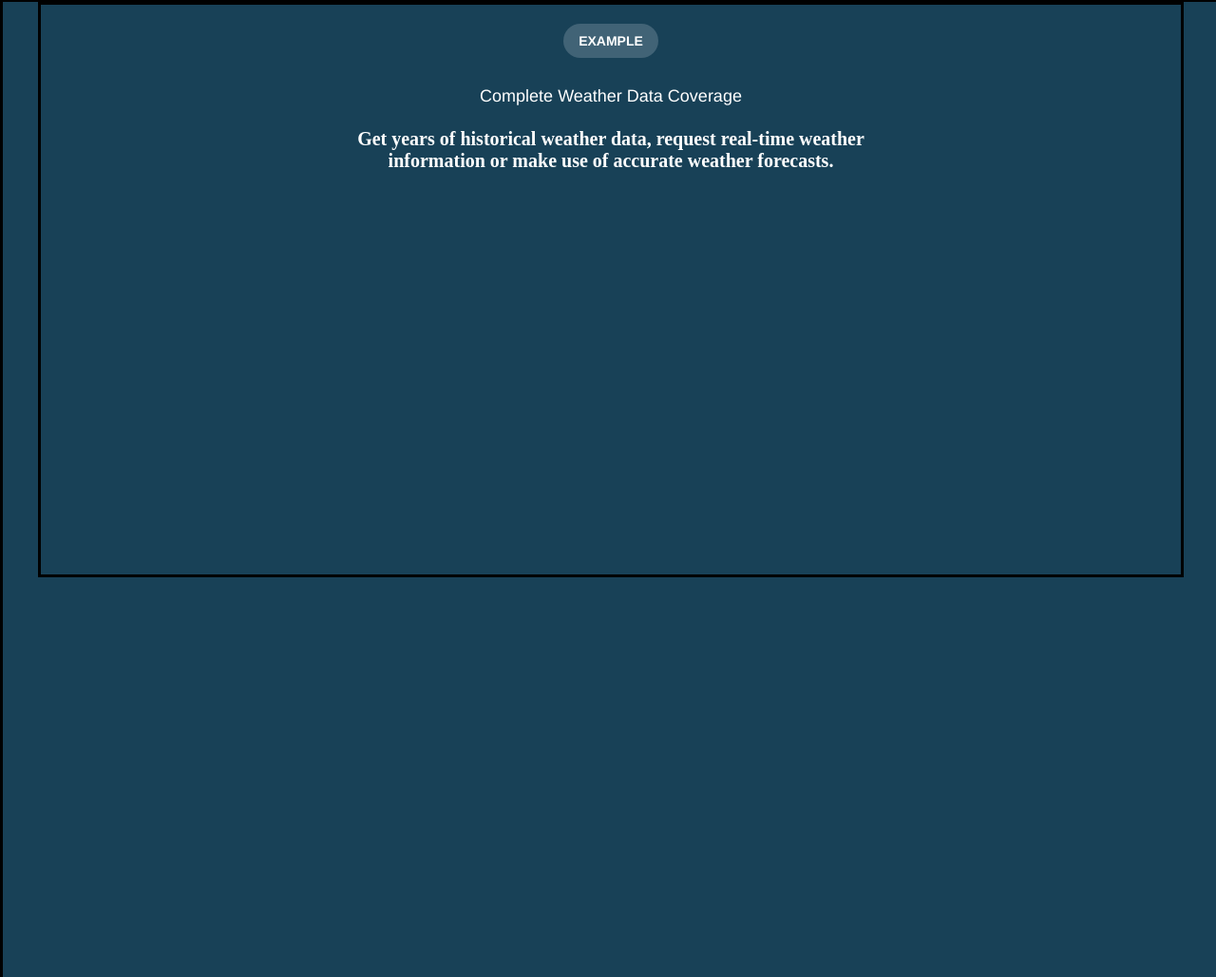
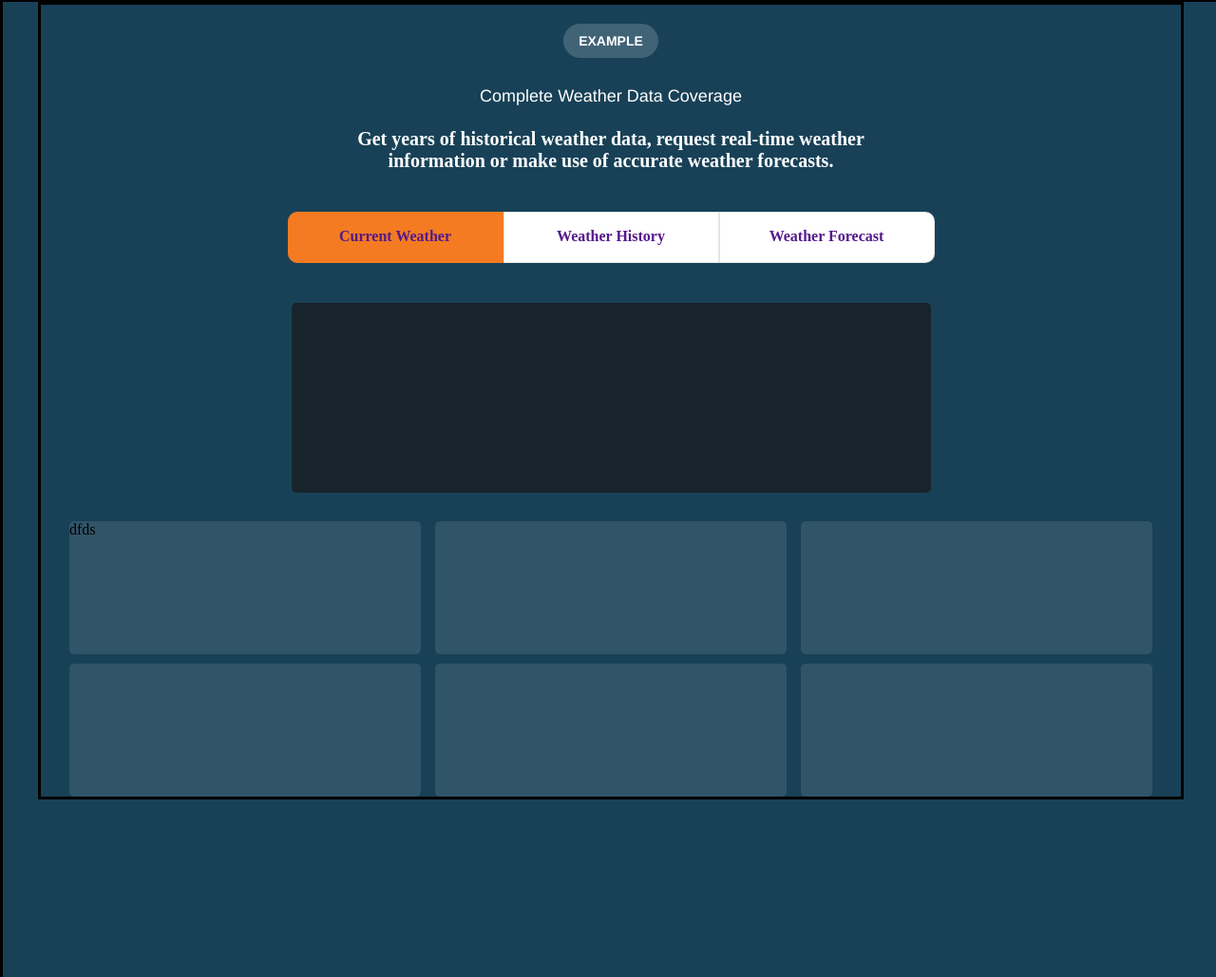
Before and after one commit to greendress2022/Project_Weather, a plain HTML site: page index.html in a window 1280 px wide. Shown: the part 1571-2600 px from the top of the page at 95% size. Drawn offline with Linux system fonts and the light colour scheme.

Commit message:
build the flex container for six flex items in section methods

```diff
--- a/index.html
+++ b/index.html
@@ -178,8 +178,30 @@
         <h4 class="coverage">Complete Weather Data Coverage</h4>
         <h5>Get years of historical weather data, request real-time weather information or make use of accurate weather forecasts.
         </h5>
+        <ul class="click-to-change">
+          <li class="with-radius-first selected-first"><a href="" class="">Current Weather</a></li>
+          <li><a href="">Weather History</a></li>
+          <li class="with-radius-last"><a href="">Weather Forecast</a></li>
+        </ul>
+        <!-- preformatted code goes here -->
+        <div class="results">
+        </div>
+        <div class="flex-container-for-six">
+          <div class="flex-item-of-six">dfds
+          </div>
+          <div class="flex-item-of-six"></div>
+          <div class="flex-item-of-six"></div>
+          <div class="flex-item-of-six"></div>
+          <div class="flex-item-of-six"></div>
+          <div class="flex-item-of-six"></div>
+        </div>
+
       </div>
-     </section>
+
+    </section>
+    <section class="grid">
+
+    </section>
     </div>
   </body>
 </html>
--- a/styles.css
+++ b/styles.css
@@ -456,7 +456,7 @@ h4 {
 .methods-container {
   border: solid black;
   max-width: 1170px;
-  height: 600px;
+  /* height: 1000px; */ /*as large as needed if not set*/
   margin-left: auto;
   margin-right: auto;
   padding: 0 15px;
@@ -496,3 +496,74 @@ h4 {
   margin-right: auto;
   text-align: center;
 }
+.click-to-change {
+  display: flex;
+  justify-content: center;
+  align-items: center;
+  height: 58px;
+  /* background-color: #c0c1d4; */
+  margin-left: auto;
+  margin-right: auto;
+  padding: 40px;
+}
+.click-to-change li {
+  list-style: none;
+  display: inline-block;
+  width: 225px;
+  text-align: center;
+  color: black;
+  background-color: white;
+  border: 1px solid rgba(0, 0, 0, 0.1);
+}
+.with-radius-first {
+  border-top-left-radius: 10px;
+  border-bottom-left-radius: 10px;
+}
+.with-radius-last {
+  border-top-right-radius: 10px;
+  border-bottom-right-radius: 10px;
+}
+.click-to-change li a {
+  width: 204px; /* change the value to a smaller one, why no longer centered */
+  display: inline-block;
+  padding: 16px 10px 18px 10px;
+  font-weight: 600;
+  text-decoration: none;
+}
+.with-radius-first.selected-first {
+  background-color: #f47b21;
+  border-color: #f47b21;
+  color: black;
+}
+.results {
+  display: block;
+  background-color: #17242b;
+  /* border: solid red; */
+  height: 200px;
+  width: 673px;
+  margin: 0 auto;
+  border-radius: 5px;
+  overflow: auto;
+  text-align: left;
+}
+.flex-container-for-six {
+  margin-top: 20px;
+  display: flex;
+  justify-content: space-between;
+  align-items: center;
+  flex-wrap: wrap;
+  width: 1140px;
+  /* height: 300px; */
+  margin-left: auto;
+  margin-right: auto;
+}
+.flex-item-of-six {
+  display: block;
+  /* border: solid red; */
+  height: 140px;
+  width: 370px;
+  margin-top: 10px;
+  border-radius: 5px;
+  background-color: rgba(255, 255, 255, 0.1);
+  text-align: left;
+}
```
